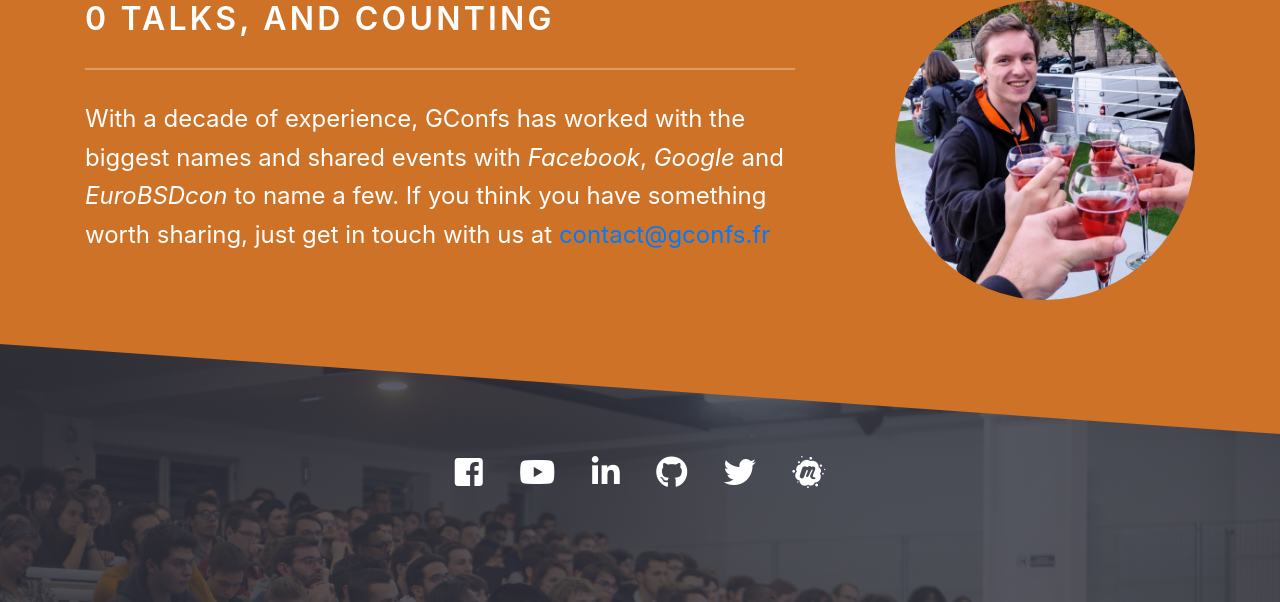
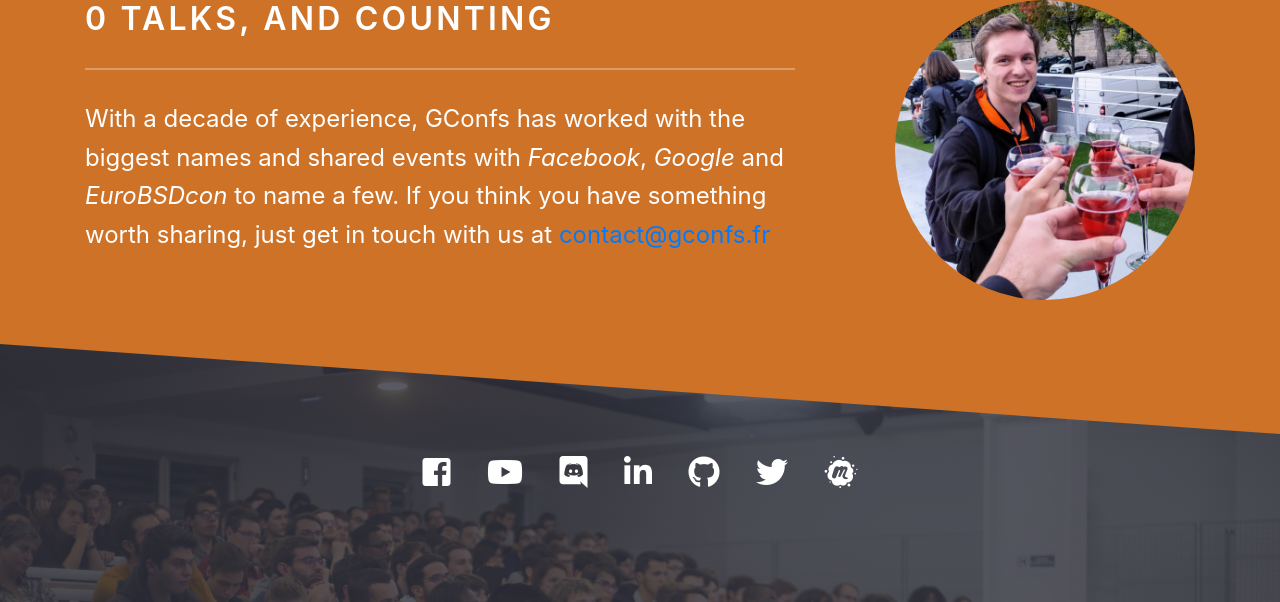
Before and after one commit to gconfs/website, a Django app: page / in a window 1280 px wide. Shown: the part 1693-2295 px from the top of the page. Run offline with Django 3.2, Linux system fonts and the light colour scheme; data that the repository does not hold is empty; parts of the project's set-up code (start-up, migrations or seed data) failed here and were passed over; some libraries are stand-ins or nearby versions; some web fonts are replaced.

Commit message:
feat(homepage): Add the discord server

```diff
--- a/homepage/templates/homepage.html
+++ b/homepage/templates/homepage.html
@@ -87,6 +87,7 @@
         <div class="copynope">
           <a href="https://www.facebook.com/GConfs/" target="_blank"><span class="fab fa-facebook-square fa-2x"></span></a>
           <a href="https://www.youtube.com/user/GConfs" target="_blank"><span class="fab fa-youtube fa-2x"></span></a>
+          <a href="https://discord.gg/7qsJQ7wyMz" target="_blank"><span class="fab fa-discord fa-2x"></span></a>
           <a href="https://www.linkedin.com/company/gconfs/" target="_blank"><span class="fab fa-linkedin-in fa-2x"></span></a>
           <a href="https://github.com/gconfs" target="_blank"><span class="fab fa-github fa-2x"></span></a>
           <a href="https://twitter.com/AssoGConfs" target="_blank"><span class="fab fa-twitter fa-2x"></span></a>
```
